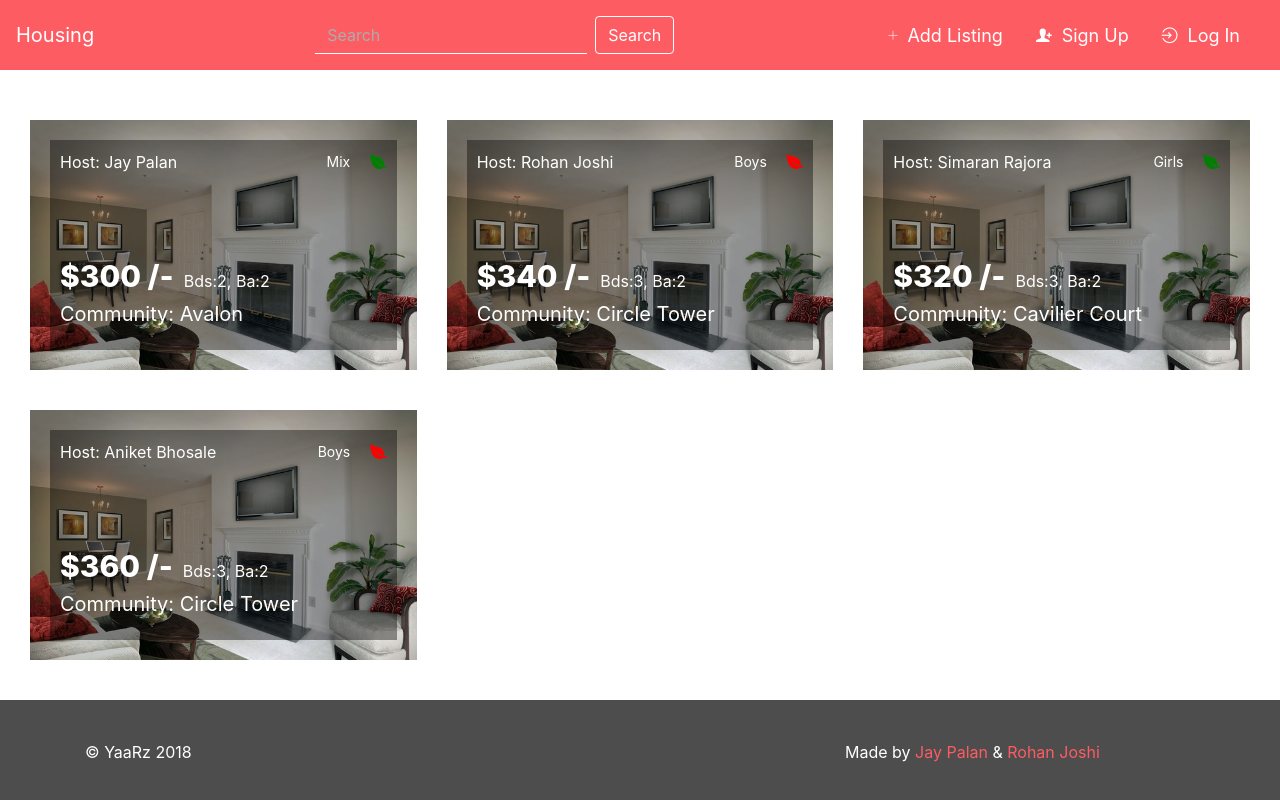
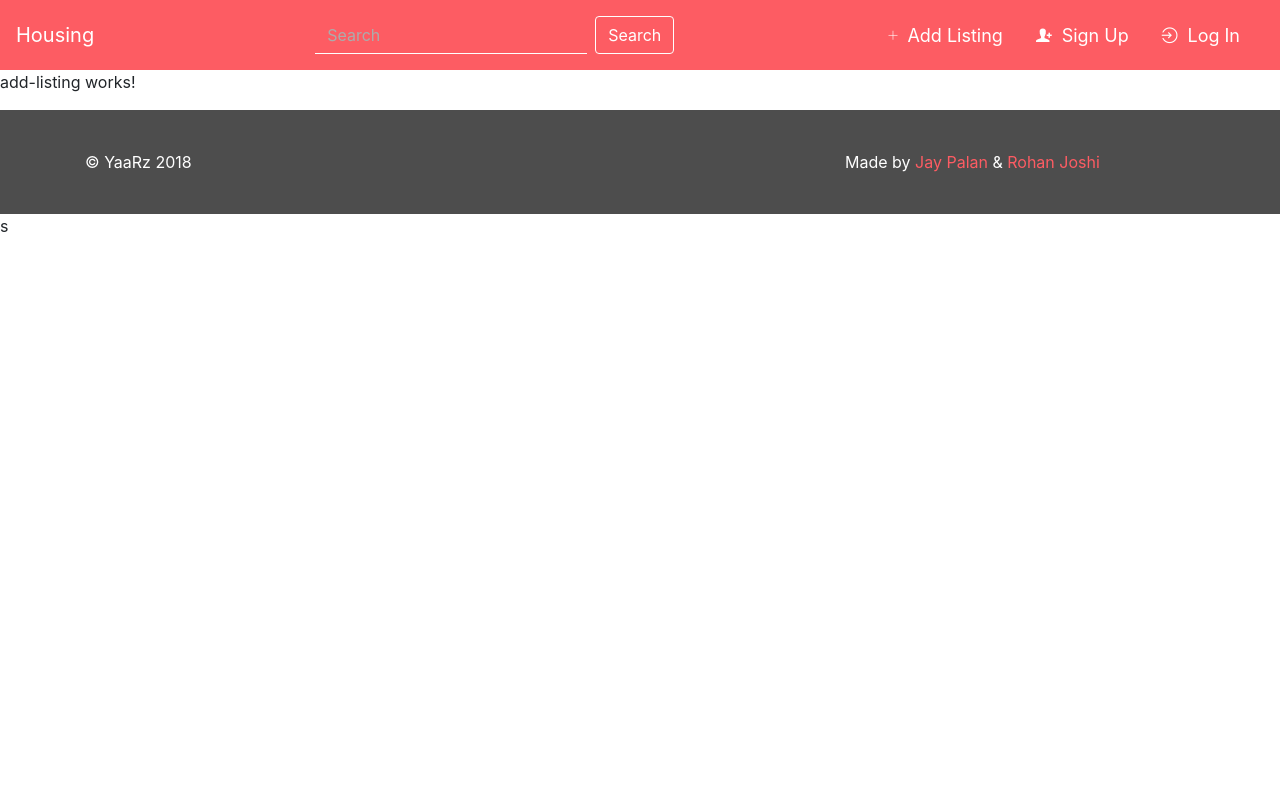
Before and after one commit to jpalan23/housing-angular, an Angular app: page /add in a window 1280 px wide. Shown: the top 800 px of the page. Built offline with nearby package versions, Linux system fonts and the light colour scheme.

Commit message:
Added listing routing

```diff
--- a/src/app/app.component.html
+++ b/src/app/app.component.html
@@ -1,5 +1,7 @@
 <app-navigation></app-navigation>
-<app-houses *ngIf="!selectedHouse"></app-houses>
-<app-house-detail *ngIf="selectedHouse" [house]="selectedHouse" (navigateHome)="selectedHouse = null"></app-house-detail>
 <div class="clearfix"></div>
-<app-footer></app-footer>
+<router-outlet></router-outlet>
+<!-- <app-houses *ngIf="!selectedHouse"></app-houses>
+<app-house-detail *ngIf="selectedHouse" [house]="selectedHouse" (navigateHome)="selectedHouse = null"></app-house-detail> -->
+<div class="clearfix"></div>
+<app-footer></app-footer>s
--- a/src/app/app.module.ts
+++ b/src/app/app.module.ts
@@ -2,7 +2,7 @@ import { BrowserModule } from '@angular/platform-browser';
 import { NgModule } from '@angular/core';
 import { FormsModule } from '@angular/forms';
 import { HttpModule } from '@angular/http';
-
+import { Routes, RouterModule } from '@angular/router';
 import { AppComponent } from './app.component';
 import { NavigationComponent } from './navigation/navigation.component';
 import { FooterComponent } from './footer/footer.component';
@@ -11,6 +11,12 @@ import { HouseListComponent } from './houses/house-list/house-list.component';
 import { HouseDetailComponent } from './house-detail/house-detail.component';
 import { HouseService} from './house.service';
 import { AddListingComponent } from './add-listing/add-listing.component';
+
+const appRoutes: Routes = [
+  {path: '', component: HousesComponent},
+  {path: 'house', component: HouseDetailComponent},
+  {path: 'add', component: AddListingComponent}
+];
 
 @NgModule({
   declarations: [
@@ -25,7 +31,8 @@ import { AddListingComponent } from './add-listing/add-listing.component';
   imports: [
     FormsModule,
     HttpModule,
-    BrowserModule
+    BrowserModule,
+    RouterModule.forRoot(appRoutes)
   ],
   providers: [HouseService],
   bootstrap: [AppComponent]
--- a/src/app/navigation/navigation.component.html
+++ b/src/app/navigation/navigation.component.html
@@ -1,5 +1,6 @@
+<div class="clearfix"></div>
 <nav class="navbar navbar-light navbar-expand-lg jp-navigation-bar ">
-  <a class="navbar-brand" href="#">Housing</a>
+  <a class="navbar-brand" routerLink="/">Housing</a>
   <button class=" navbar-toggler" type="button" data-toggle="collapse" data-target="#navbarSupportedContent" aria-controls="navbarSupportedContent" aria-expanded="false" aria-label="Toggle navigation">
     <span class="navbar-toggler-icon"></span>
   </button>
@@ -12,7 +13,7 @@
     </form>
     <ul class="navbar-nav jp-navbar-links">
       <li class="nav-item">
-        <a class="nav-link disabled" href="#"><i class="icon ion-ios-plus-empty"></i>Add Listing</a>
+        <a class="nav-link disabled" routerLink="/add"><i class="icon ion-ios-plus-empty"></i>Add Listing</a>
       </li>
       <li class="nav-item">
         <button class="nav-link" data-toggle="modal" data-target="#signUpModal" href="#"><i class="icon ion-person-add"></i>Sign Up</button>
```
